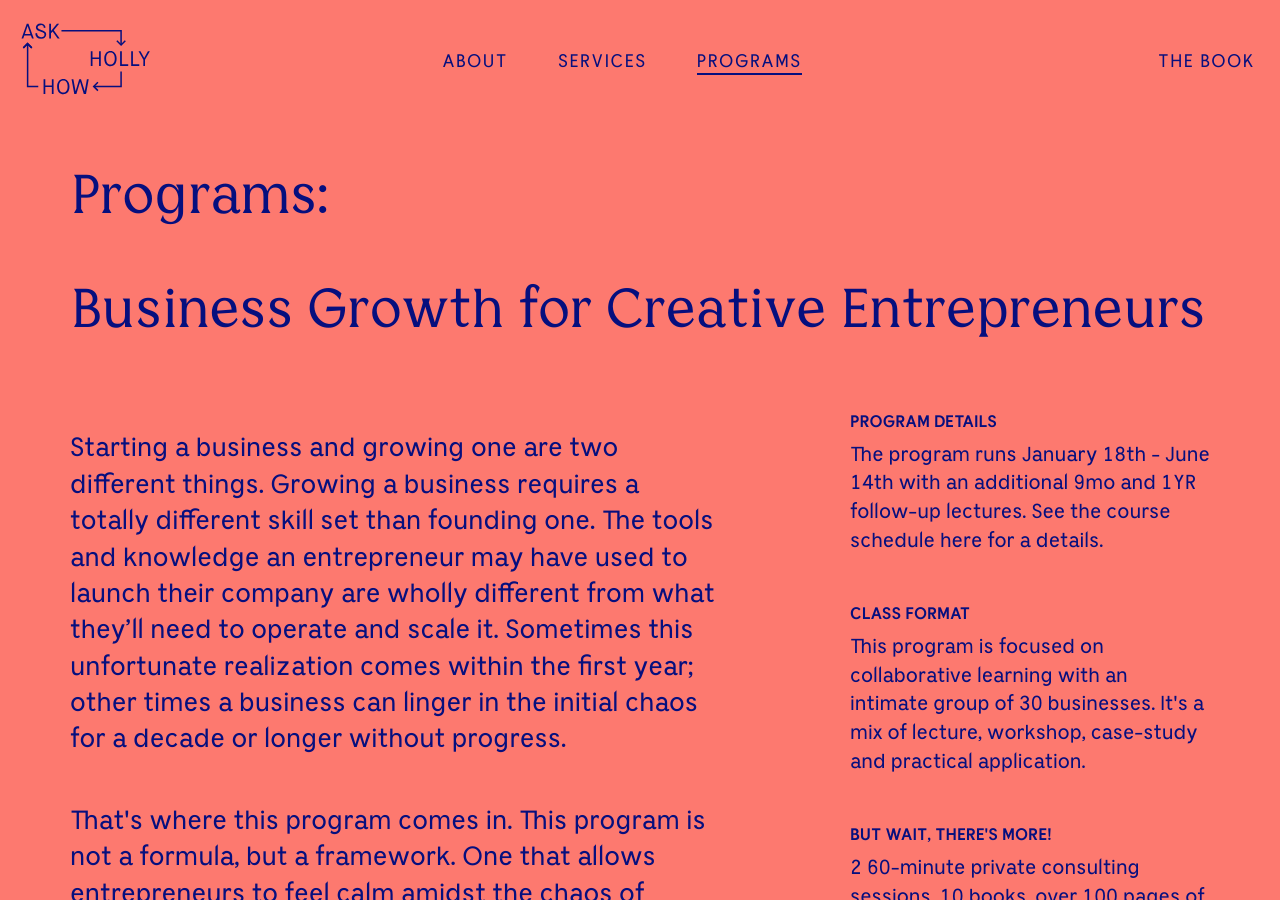
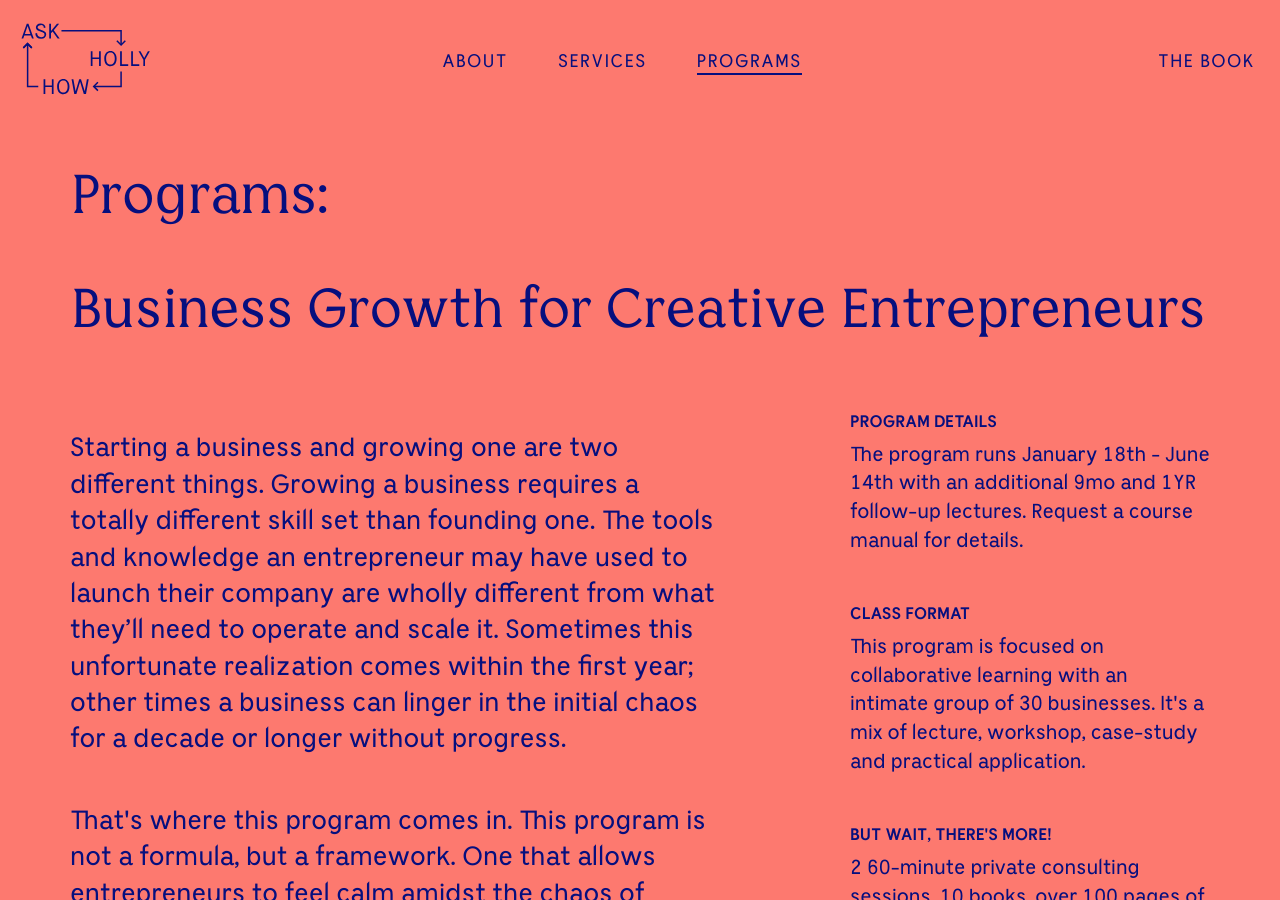
Before and after one commit to hollyhoward78/ask-holly-how, a Jekyll site: the page built from _pages/programs.md, in a window 1280 px wide and 900 px high. Built offline with Jekyll 4.4.1, drawn with Linux system fonts in a browser that asks for light colours; a script that is not in the unit is left out; comment, search, counter and statistics services are not loaded.

Commit message:
Update programs.html

```diff
--- a/_layouts/programs.html
+++ b/_layouts/programs.html
@@ -30,7 +30,7 @@ layout: base
         <div class="col-lg-4 col-lg-offset-1 col-md-4 m-lg-t-0 m-md-t-3 m-sm-t-3 m-xs-t-3">
 
           <h6>Program Details</h6>
-          <p>The program runs January 18th - June 14th with an additional 9mo and 1YR follow-up lectures. See the course schedule here for a details.</p>
+          <p>The program runs January 18th - June 14th with an additional 9mo and 1YR follow-up lectures. Request a course manual for details.</p>
 
           <h6 class="m-xs-t-2">Class Format</h6>
           <p>This program is focused on collaborative learning with an intimate group of 30 businesses. It's a mix of lecture, workshop, case-study and practical application.</p>
```
